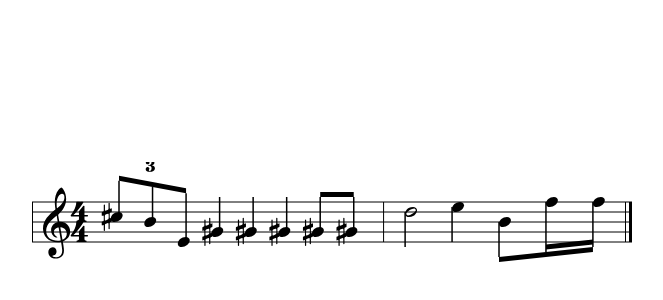
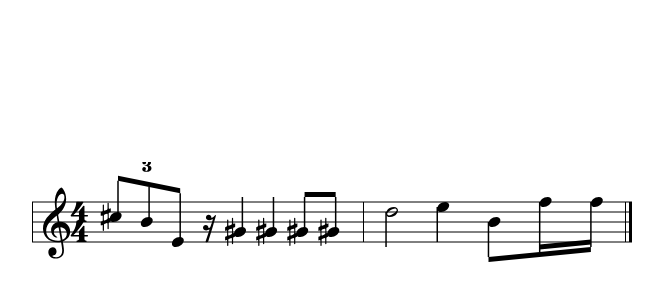
Before and after one commit to KarelVDW/mushee, a Next.js app in the folder apps/web/: page /sheet in a window 1280 px wide. Shown: the part 158-458 px from the top of the page, without its empty margins (308-971 px from the left). Built offline with nearby package versions, Linux system fonts and the light colour scheme.

Commit message:
feat: implement rests

```diff
--- a/apps/web/src/app/sheet/page.tsx
+++ b/apps/web/src/app/sheet/page.tsx
@@ -11,7 +11,7 @@ const scoreData: ScoreInput = {
             { keys: ['C#/5'], duration: '8' },
             { keys: ['B/4'], duration: '8' },
             { keys: ['E/4'], duration: '8' },
-            { keys: ['G#/4'], duration: 'q' },
+            { keys: ['C/5/r'], duration: '16' },
             { keys: ['G#/4'], duration: 'q' },
             { keys: ['G#/4'], duration: 'q' },
             { keys: ['G#/4'], duration: '8' },
--- a/apps/web/src/components/notation/layout.ts
+++ b/apps/web/src/components/notation/layout.ts
@@ -31,6 +31,8 @@ import {
     noteheadForDuration,
     parseKey,
     pitchToLine,
+    restGlyphForDuration,
+    restLine,
 } from './note-utils'
 import type {
     BarlineType,
@@ -62,6 +64,7 @@ interface NoteLayout {
     beat: number
     noteIndex: number // index in voice.notes
     tupletIndex: number | undefined // index in voice.tuplets (if part of a tuplet)
+    isRest: boolean
 }
 
 /** Width of a barline type in pixels */
@@ -305,6 +308,25 @@ function computeMeasureLayout(
             // eslint-disable-next-line @typescript-eslint/no-non-null-assertion
             const x = beatToX.get(beat)!
 
+            // Check if this note is a rest (first key has /r suffix)
+            const { isRest: noteIsRest } = parseKey(noteInput.keys[0])
+
+            if (noteIsRest) {
+                // Rest: use rest glyph, default line, no stem/flag/accidental/ledger
+                const rLine = restLine(noteInput.duration)
+                const noteY = getYForNote(rLine, staveY)
+                const glyphName = restGlyphForDuration(noteInput.duration)
+                const layoutNote: LayoutNote = { x, y: noteY, glyphName, ledgerLines: [] }
+                allNoteLayouts.push({
+                    note: layoutNote,
+                    input: noteInput,
+                    stemDir: 'up',
+                    beat,
+                    noteIndex: ni,
+                    tupletIndex: tupletInfo?.tupletIndex,
+                    isRest: true,
+                })
+            } else {
                 for (const key of noteInput.keys) {
                     const { accidental } = parseKey(key)
                     const noteLine = pitchToLine(key, input.clef)
@@ -361,7 +383,9 @@ function computeMeasureLayout(
                         beat,
                         noteIndex: ni,
                         tupletIndex: tupletInfo?.tupletIndex,
+                        isRest: false,
                     })
+                }
             }
 
             beat += effectiveBeats(noteInput.duration, tupletInfo?.tuplet)
@@ -417,7 +441,8 @@ function identifyPotentialBeamGroups(
         const note = notes[ni]
         const tupletInfo = tupletMap.get(ni)
 
-        if (!isBeamable(note.duration)) {
+        const { isRest: noteIsRest } = parseKey(note.keys[0])
+        if (!isBeamable(note.duration) || noteIsRest) {
             if (currentIndices.length >= 2) {
                 groups.push({ noteIndices: currentIndices, noteLines: currentLines })
             }
@@ -475,8 +500,8 @@ function computeBeamGroups(noteLayouts: NoteLayout[]): NoteLayout[][] {
     let current: NoteLayout[] = []
 
     for (const nl of noteLayouts) {
-        if (!isBeamable(nl.input.duration)) {
-            // Non-beamable note: flush current group
+        if (!isBeamable(nl.input.duration) || nl.isRest) {
+            // Non-beamable note or rest: flush current group
             if (current.length >= 2) groups.push(current)
             current = []
             continue
--- a/apps/web/src/components/notation/note-utils.ts
+++ b/apps/web/src/components/notation/note-utils.ts
@@ -12,18 +12,22 @@ const NOTE_INDEX: Record<string, number> = {
 }
 
 /**
- * Parse a key string like "C#/5" into its components.
+ * Parse a key string like "C#/5" or "C#/5/r" into its components.
+ * The optional "/r" suffix marks the note as a rest.
  */
 export function parseKey(key: string): {
     noteName: string
     accidental: string | undefined
     octave: number
+    isRest: boolean
 } {
-    const [pitch, octaveStr] = key.split('/')
+    const parts = key.split('/')
+    const pitch = parts[0]
     const noteName = pitch[0].toUpperCase()
     const accidental = pitch.length > 1 ? pitch.slice(1) : undefined
-    const octave = parseInt(octaveStr, 10)
-    return { noteName, accidental, octave }
+    const octave = parseInt(parts[1], 10)
+    const isRest = parts[2] === 'r'
+    return { noteName, accidental, octave, isRest }
 }
 
 /**
@@ -61,6 +65,29 @@ export function getYForNote(line: number, staveY: number): number {
 export function getYForLine(lineIndex: number, staveY: number): number {
     const headroom = SPACE_ABOVE_STAFF * STAVE_LINE_DISTANCE
     return staveY + headroom + lineIndex * STAVE_LINE_DISTANCE
+}
+
+/**
+ * Get the rest glyph name for a given duration.
+ */
+export function restGlyphForDuration(duration: Duration): string {
+    switch (duration) {
+        case 'w':
+            return 'restWhole'
+        case 'h':
+            return 'restHalf'
+        case 'q':
+            return 'restQuarter'
+        case '8':
+            return 'rest8th'
+        case '16':
+            return 'rest16th'
+    }
+}
+
+/** Default note line for rest positioning (whole rest on line 4, others on line 3). */
+export function restLine(duration: Duration): number {
+    return duration === 'w' ? 4 : 3
 }
 
 /**
```
Lines whose indentation alone changed are shown as unchanged.
